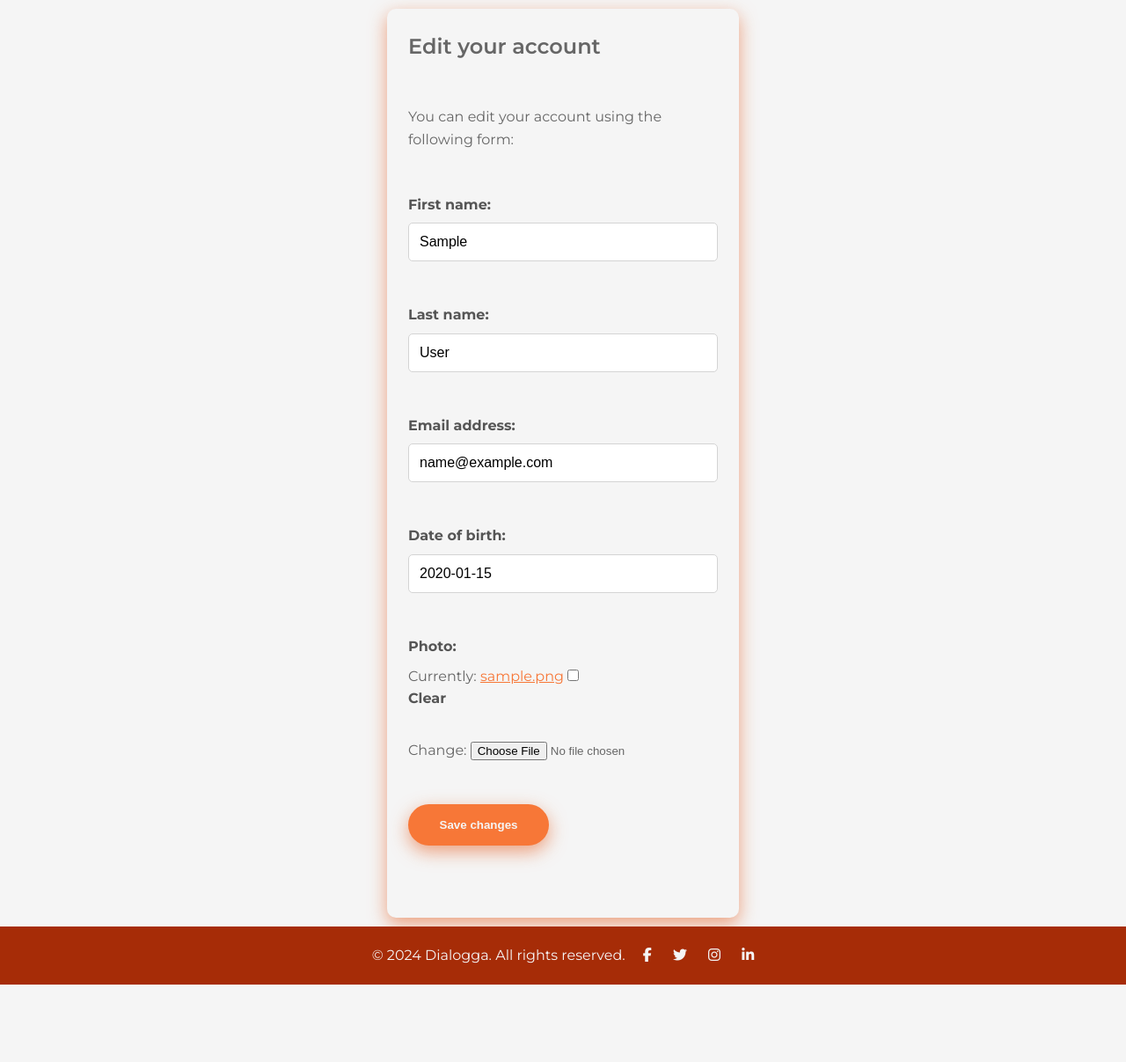
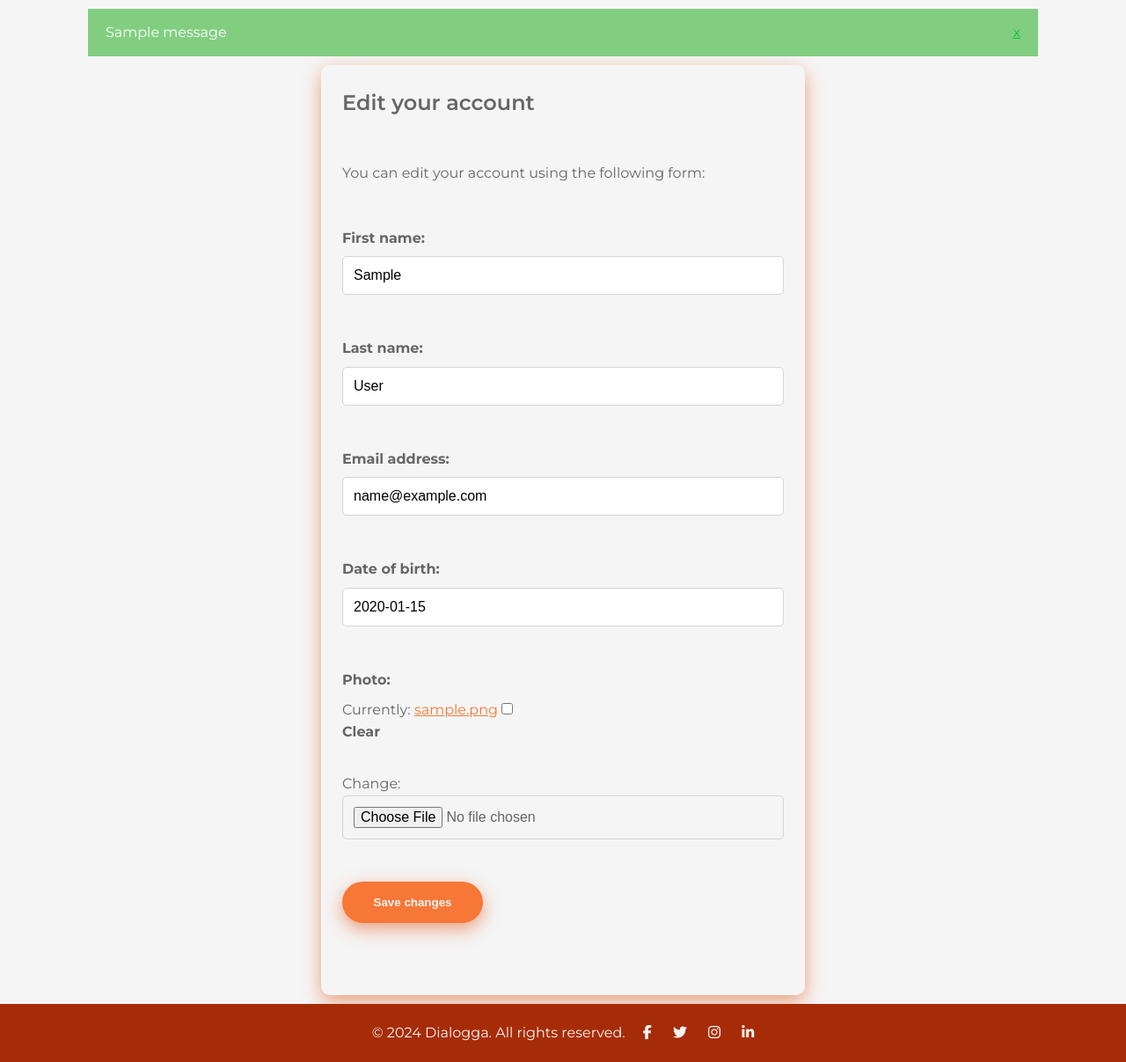
Before and after one commit to thapelomagqazana/social_media_app, a Django app: page /edit/ in a window 1280 px wide. Shown: the part 56-1263 px from the top of the page at 88% size. Before the commit the page ends 1175 px from the top, so only its background shows below. Run offline with Django 4.2, Linux system fonts and the light colour scheme; a user stored in the database is signed in; tables that the repository leaves empty hold one stand-in row (values such as "Sample post"); one stand-in notice (Sample message) is shown.

Commit message:
Added a messages framework for successful and error profile update

```diff
--- a/account/static/css/styles.css
+++ b/account/static/css/styles.css
@@ -338,31 +338,51 @@ footer .social-icons a:last-child {
     margin-bottom: 10px;
 }
 
-.card a {
+.edit-card {
+    background-color: var(--gray-1);
+    border-radius: 10px;
+    box-shadow: 0px 7px 20px rgba(230, 104, 47, 0.6);
+    padding: 24px;
+    max-width: 550px;
+    margin: 0 auto; /* Center horizontally */
+    margin-top: 10px;
+    margin-bottom: 10px;
+}
+
+
+.card a,
+.edit-card a {
     color: var(--main-color);
 }
 
-.card a:hover {
+.card a:hover,
+.edit-card a:hover {
     color: var(--shade-5);
 }
 
 /* Form group styles */
-.card form {
+.card form,
+.edit-card form {
     margin-bottom: 24px;
 }
 
 /* Label styles */
-.card form label {
+.card form label,
+.edit-card form label {
     display: block;
     margin-bottom: 8px;
-    color: #555;
     font-weight: bold;
 }
 
 /* Text field styles */
+.edit-card form input[type="text"],
+.edit-card form input[type="email"],
+.edit-card form input[type="password"],
+.edit-card form input[type="file"],
 .card form input[type="text"],
 .card form input[type="email"],
-.card form input[type="password"] {
+.card form input[type="password"],
+.card form input[type="file"] {
     width: 100%;
     padding: 12px;
     border: 1px solid var(--gray-3);
@@ -371,6 +391,9 @@ footer .social-icons a:last-child {
 }
 
 /* Placeholder styles */
+.edit-card form input[type="text"]::placeholder,
+.edit-card form input[type="email"]::placeholder,
+.edit-card form input[type="password"]::placeholder,
 .card form input[type="text"]::placeholder,
 .card form input[type="email"]::placeholder,
 .card form input[type="password"]::placeholder  {
@@ -379,7 +402,8 @@ footer .social-icons a:last-child {
 
 
 
-.card form input[type="submit"] {
+.card form input[type="submit"],
+.edit-card form input[type="submit"] {
     background-color: var(--main-color);
     color: var(--gray-1);
     margin-bottom: 10px;
@@ -394,7 +418,46 @@ footer .social-icons a:last-child {
     box-shadow: 0px 7px 20px rgba(230, 104, 47, 0.6);
 }
 
-.card form input[type="submit"]:hover {
+.card form input[type="submit"]:hover,
+.edit-card form input[type="submit"]:hover {
     background-color: var(--shade-5);
     color: var(--gray-1);
 }
+
+/* messages */
+ul.messages {
+    margin:10px 100px;
+    padding:0;
+    list-style-type:
+    none;
+}
+ul.messages li.success,
+ul.messages li.warning,
+ul.messages li.error,
+ul.messages li.info {
+    margin:0;
+    padding:14px 20px;
+    list-style:none;
+    color:#fff;
+}
+
+ul.messages li.success { background:#81ce81; }
+ul.messages li.success a { color:#0ac33e; }
+
+ul.messages li.error { background:#a30029; color:#e9828e; }
+ul.messages li.error a { color:#e9828e; }
+
+ul.messages li.info { background:#faffae; color:#696b4e; }
+ul.messages li.info a { color:#1586de; }
+
+ul.messages li.warning { background:#de9404; }
+ul.messages li.warning a { color:#f49000; }
+
+ul.messages li a.close {
+    margin:0;
+    float:right;
+    opacity:1;
+    border:0;
+    box-shadow:none;
+    text-shadow:none;
+}
--- a/account/templates/account/edit.html
+++ b/account/templates/account/edit.html
@@ -3,7 +3,7 @@
 {% block title %}Edit your account{% endblock %}
 
 {% block content %}
-    <div class="card">
+    <div class="edit-card">
         <p class="x-large">Edit your account</p>
         <p>You can edit your account using the following form:</p>
         <form method="post" enctype="multipart/form-data">
--- a/account/templates/base.html
+++ b/account/templates/base.html
@@ -43,6 +43,16 @@
             {% endif %}
         </span>
     </div>
+    {% if messages %}
+        <ul class="messages">
+            {% for message in messages %}
+                <li class="{{ message.tags }}">
+                    {{ message|safe }}
+                    <a href="#" class="close">x</a>
+                </li>
+            {% endfor %}
+        </ul>
+    {% endif %}
     <div id="content">
         {% block content %}
         {% endblock %}
--- a/account/views.py
+++ b/account/views.py
@@ -5,6 +5,7 @@ from django.contrib.auth.decorators import login_required
 from .forms import LoginForm, UserRegistrationForm, \
                     UserEditForm, ProfileEditForm
 from .models import Profile
+from django.contrib import messages
 
 
 @login_required
@@ -27,6 +28,11 @@ def edit(request):
         if user_form.is_valid() and profile_form.is_valid():
             user_form.save()
             profile_form.save()
+            messages.success(request, "Profile updated successfully")
+
+        else:
+            messages.error(request, "Error updating your profile")
+
     else:
         user_form = UserEditForm(instance=request.user)
         profile_form = ProfileEditForm(instance=request.user.profile)
```
Also changed, not shown: media/users/2024/02/20/97Thapelo_Magqazana__thmagqa022_KZH1PFo.jpg (added).
